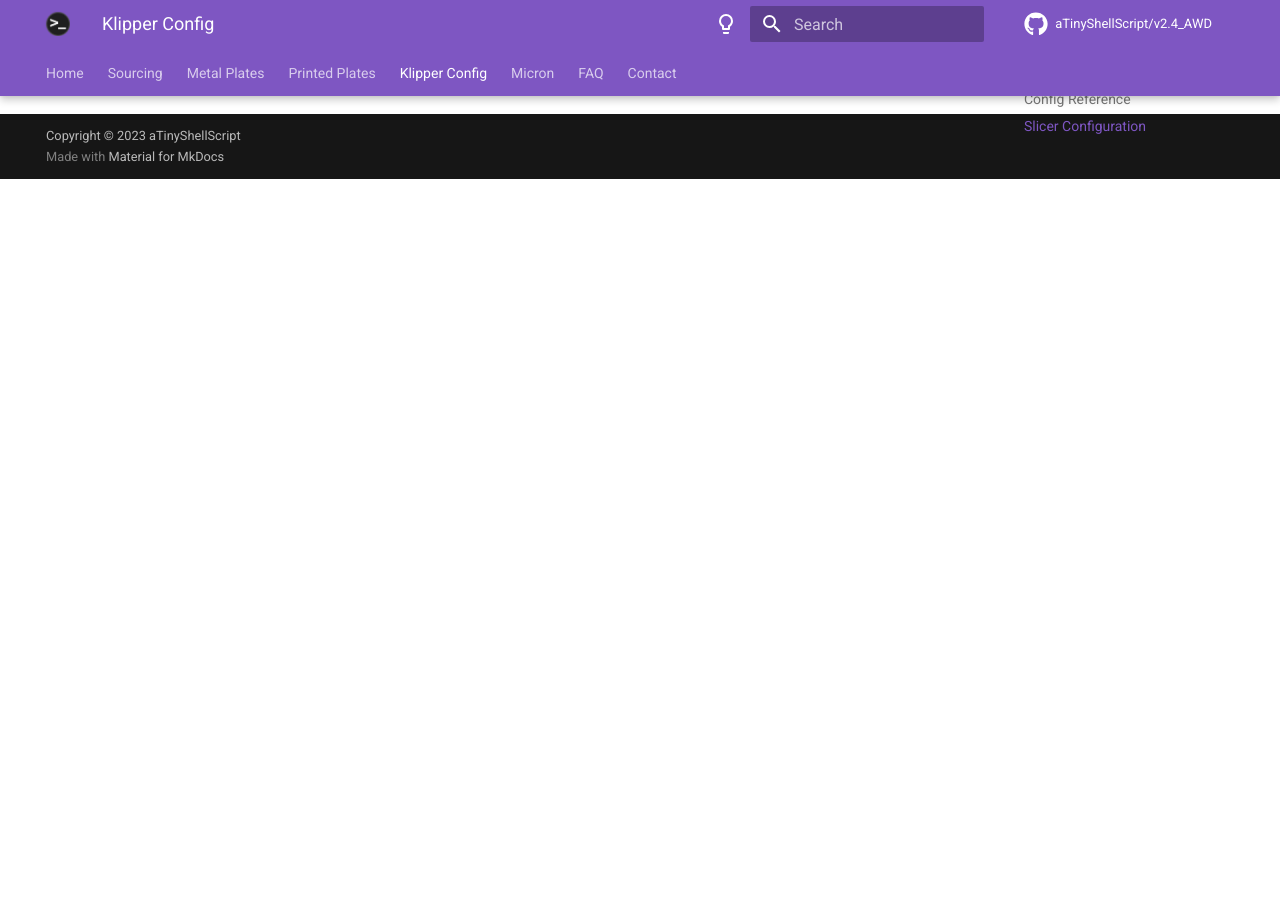
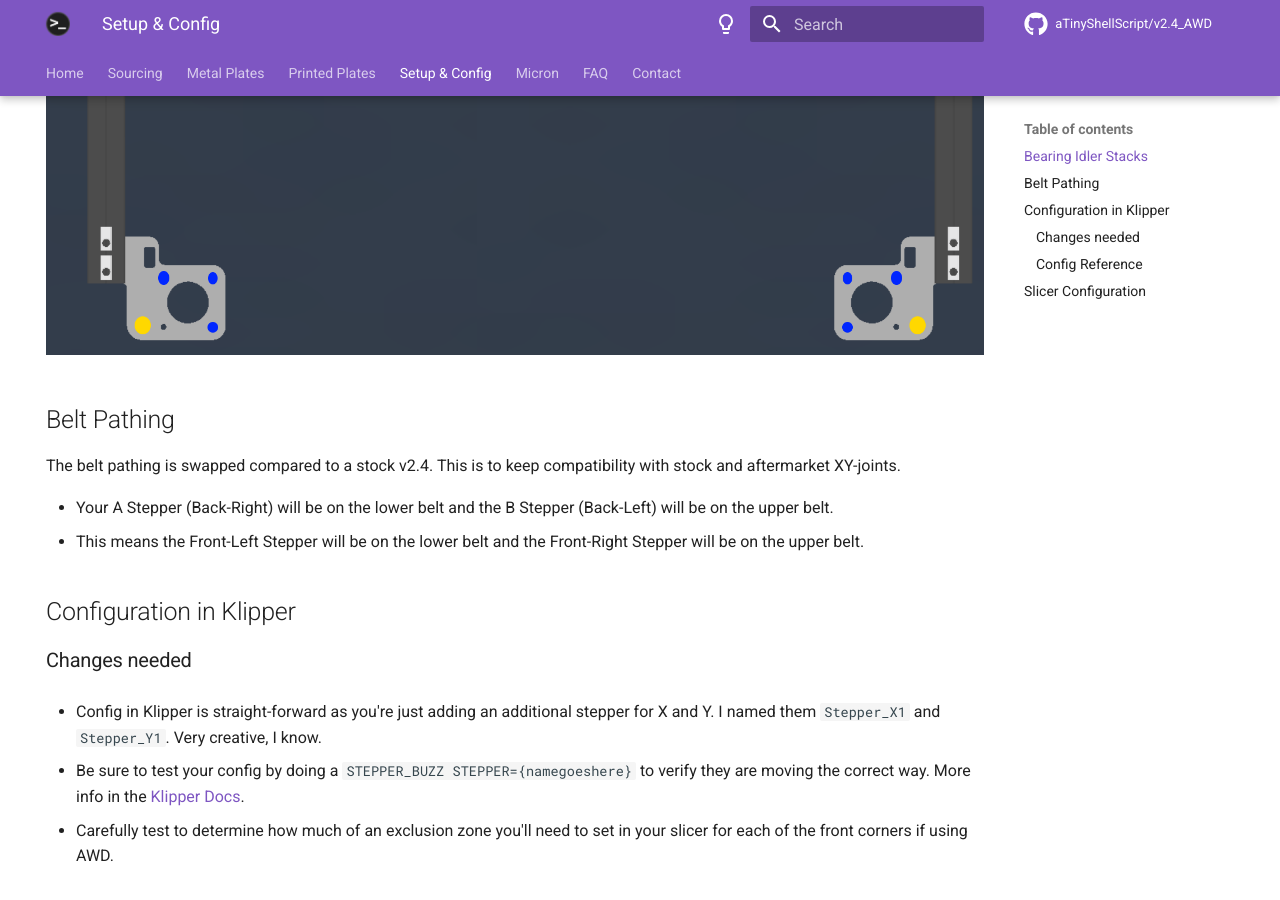
Before and after one commit to aTinyShellScript/awd_docs, an MkDocs documentation site: the page built from docs/configuration.md, in a window 1280 px wide and 900 px high, scrolled down 721 px. Built offline with MkDocs 1.6.1 and Material for MkDocs 9.7.7, drawn with Linux system fonts in a browser that asks for light colours; comment, search, counter and statistics services are not loaded; before the commit the page ends 900 px from its top, so only the background shows below that; some of the changed text lies outside the part shown.

Commit message:
Idlers and Pathing

```diff
--- a/docs/configuration.md
+++ b/docs/configuration.md
@@ -2,9 +2,22 @@
 hide:
   - navigation
 ---
-# Configuration in Klipper
+# Setup and Configuration
 
-## Changes needed
+## Bearing Idler Stacks
+
+![Idler Locations](images/Idler_Locations.png)
+
+## Belt Pathing
+
+The belt pathing is swapped compared to a stock v2.4. This is to keep compatibility with stock and aftermarket XY-joints.
+
+ * Your A Stepper (Back-Right) will be on the lower belt and the B Stepper (Back-Left) will be on the upper belt.
+ * This means the Front-Left Stepper will be on the lower belt and the Front-Right Stepper will be on the upper belt.
+
+## Configuration in Klipper
+
+### Changes needed
 
 * Config in Klipper is straight-forward as you're just adding an additional stepper for X and Y. I named them `Stepper_X1` and `Stepper_Y1`. Very creative, I know.
 
@@ -12,7 +25,7 @@ hide:
 
 * Carefully test to determine how much of an exclusion zone you'll need to set in your slicer for each of the front corners if using AWD.
 
-## Config Reference
+### Config Reference
 
 * The configuration for the test printer with AWD can be found in my backup repo here: [config/steppers_xy.cfg](https://github.com/aTinyShellScript/AWDoom_Klipper_Backup/blob/master/config/steppers_xy.cfg)
 
--- a/mkdocs.yml
+++ b/mkdocs.yml
@@ -55,7 +55,7 @@ nav:
   - Sourcing: sourcing.md
   - Metal Plates: metal_parts.md
   - Printed Plates: printed_parts.md
-  - Klipper Config: configuration.md
+  - Setup & Config: configuration.md
   - Micron: micron.md
   - FAQ: faq.md
   - Contact: contact.md
```
Also changed, not shown: docs/images/Idler_Locations.png (added).
